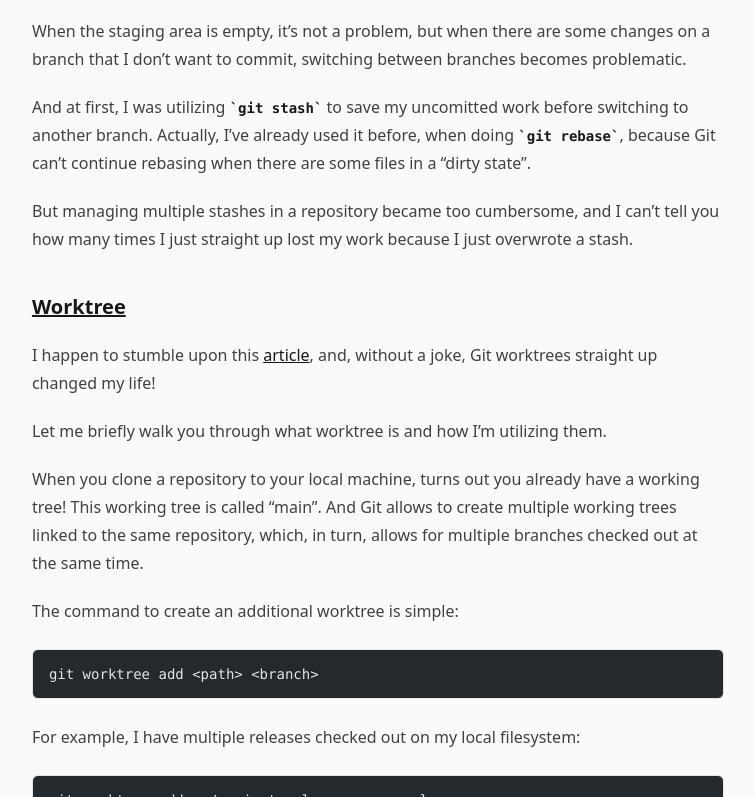
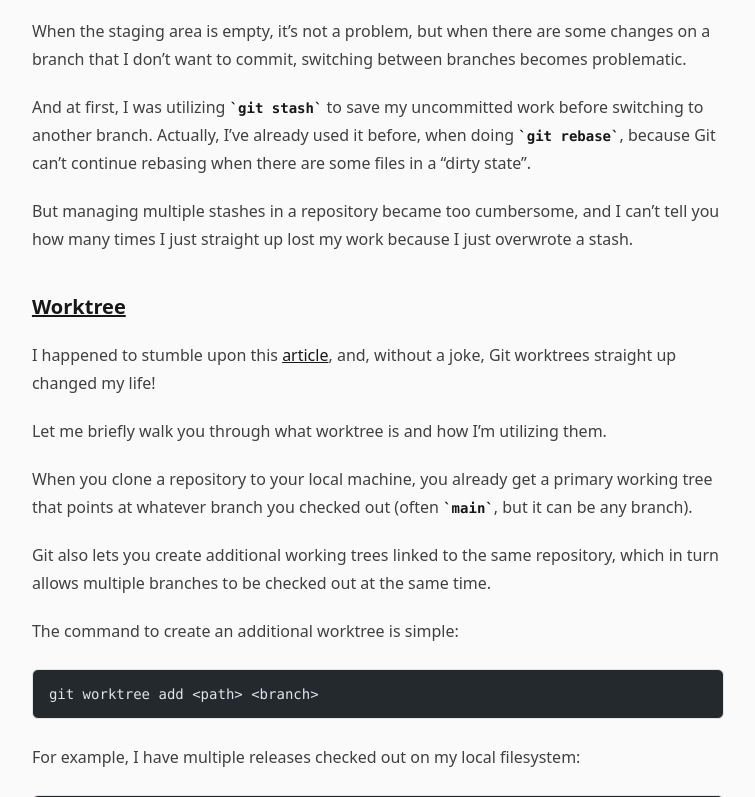
Before and after one commit to chornonoh-vova/website, an Astro site: page /blog/git-worktrees in a window 1280 px wide. Shown: the part 388-1185 px from the top of the page, without its empty margins (262-1017 px from the left). Built offline with nearby package versions, Linux system fonts and the light colour scheme; Astro itself is replaced by a stand-in of ours; some packages are replaced by stand-ins of ours; code samples lack their colours.

Commit message:
Fix typos

```diff
--- a/src/content/blog/git-worktrees.md
+++ b/src/content/blog/git-worktrees.md
@@ -15,7 +15,7 @@ branches at the same time.
 When the staging area is empty, it's not a problem, but when there are some changes
 on a branch that I don't want to commit, switching between branches becomes problematic.
 
-And at first, I was utilizing `git stash` to save my uncomitted work before switching
+And at first, I was utilizing `git stash` to save my uncommitted work before switching
 to another branch. Actually, I've already used it before, when doing `git rebase`,
 because Git can't continue rebasing when there are some files in a "dirty state".
 
@@ -25,15 +25,17 @@ a stash.
 
 ## Worktree
 
-I happen to stumble upon this [article](https://mskadu.medium.com/mastering-git-worktree-a-developers-guide-to-multiple-working-directories-c30f834f79a5),
+I happened to stumble upon this [article](https://mskadu.medium.com/mastering-git-worktree-a-developers-guide-to-multiple-working-directories-c30f834f79a5),
 and, without a joke, Git worktrees straight up changed my life!
 
 Let me briefly walk you through what worktree is and how I'm utilizing them.
 
-When you clone a repository to your local machine, turns out you already have a working
-tree! This working tree is called "main". And Git allows to create multiple working
-trees linked to the same repository, which, in turn, allows for multiple branches
-checked out at the same time.
+When you clone a repository to your local machine, you already get a primary working
+tree that points at whatever branch you checked out (often `main`, but it can be
+any branch).
+
+Git also lets you create additional working trees linked to the same repository,
+which in turn allows multiple branches to be checked out at the same time.
 
 The command to create an additional worktree is simple:
 
```
